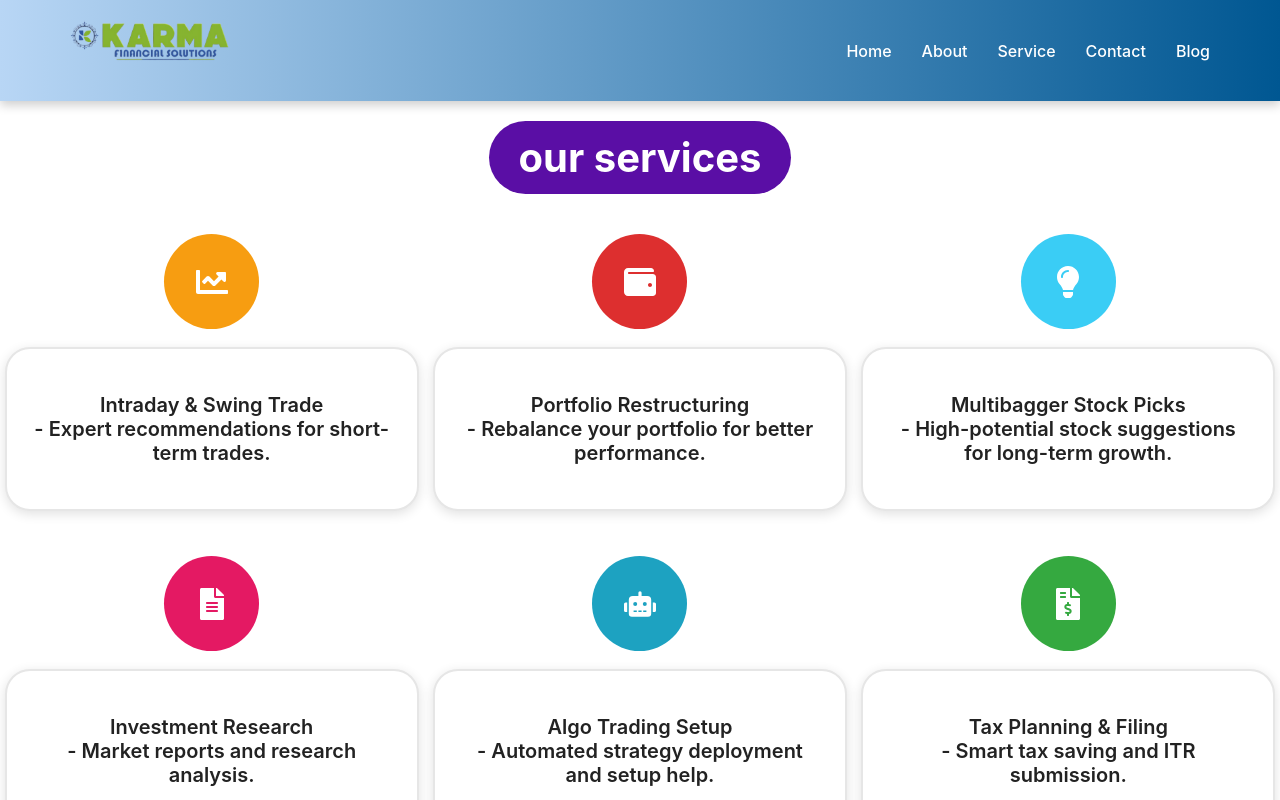
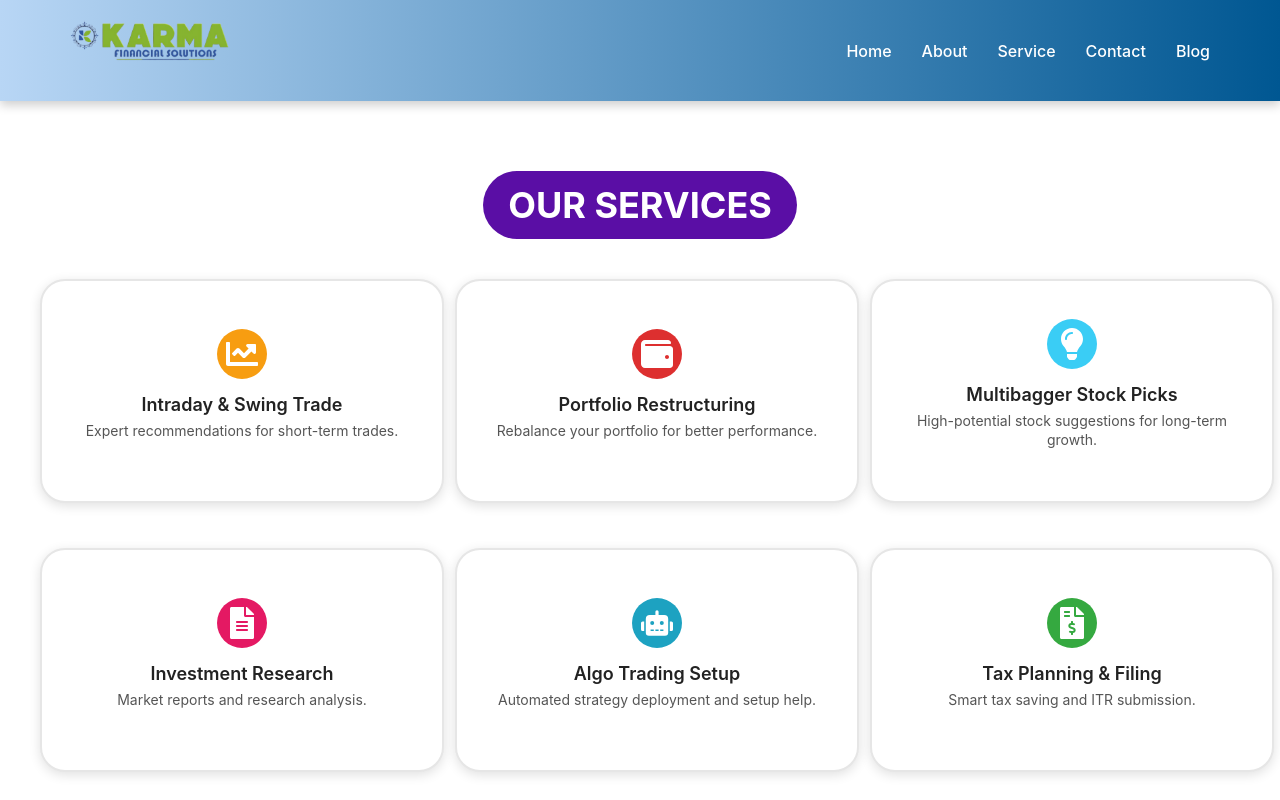
Before and after one commit to kajalvanzara05-png/karmafinancial, a React (Create React App) app: page /Service in a window 1280 px wide. Shown: the top 800 px of the page. Built offline with nearby package versions, Linux system fonts and the light colour scheme.

Commit message:
servicesupdate

```diff
--- a/src/pages/Service.css
+++ b/src/pages/Service.css
@@ -1,100 +1,79 @@
+.finance-wrapper {
+  padding: 50px 20px;
+  text-align: center;
+}
+
+.finance-title {
+  font-size: 36px;
+  margin-bottom: 40px;
+  color: #fff;
+  text-transform: uppercase;
+}
+
+.finance-grid {
+  display: grid;
+  grid-template-columns: repeat(3, 1fr);
+  gap: 45px;
+  max-width: 1250px;
+  margin: 0 auto;
+}
+
 .finance-card {
-  display: flex;
-  flex-direction: column;   /* 👉 Icon upar, content niche */
-  align-items: center;
+  width: 100%;
+  max-width: 360px;
   cursor: pointer;
-  transition: 0.3s;
-  gap: 15px;                /* Space between icon & text box */
+  transition: transform 0.3s;
 }
 
 .finance-card:hover {
   transform: translateY(-4px);
 }
 
-/* ICON CIRCLE */
+.finance-body {
+  background: white;
+  width: 100%;
+  min-height: 180px;
+  border-radius: 25px;
+  border: 2px solid #e6e6e6;
+  box-shadow: 0 3px 12px rgba(0,0,0,0.12);
+  display: flex;
+  flex-direction: column;
+  justify-content: center; /* Vertical center */
+  align-items: center;     /* Horizontal center */
+  padding: 20px;
+}
+
 .finance-icon {
-  width: 95px;
-  height: 95px;
+  width: 50px;
+  height: 50px;
   border-radius: 50%;
-  color: white;
-  font-size: 32px;
   display: flex;
   justify-content: center;
   align-items: center;
-  position: relative;
+  font-size: 32px;
+  color: white;
+  margin-bottom: 15px;
 }
 
-/* Remove puzzle cut shape */
-.finance-icon::after {
-  display: none;
-}
-
-/* LONG WHITE CARD (CENTERED) */
-.finance-body {
-  background: white;
-  padding: 25px 35px;
-  border-radius: 25px;
-  width: 100%;
-  box-shadow: 0px 4px 12px rgba(0,0,0,0.12);
-  min-height: 95px;
-  display: flex;
-  justify-content: center;
+.finance-content {
   text-align: center;
 }
 
 .finance-text {
-  font-size: 20px;
+  font-size: 18px;
   font-weight: 600;
   color: #222;
-}
-.finance-grid {
-  display: grid;
-  grid-template-columns: repeat(3, 1fr);  /* 👉 3 column fix */
-  gap: 25px;
-}
-.finance-grid {
-  display: grid;
-  grid-template-columns: repeat(3, 1fr);
-  gap: 45px 45px;     /* 👉 Row & column vache both side large spacing */
-  max-width: 1250px;
-  margin: 0 auto;
-  place-items: center;  /* 👉 Cards center & spacing visible */
+  margin: 0;
 }
 
-
-.finance-card {
-  width: 100%;
-  max-width: 360px;     /* All cards SAME width */
-  margin: 0 auto;
-  display: flex;
-  flex-direction: column;
-  align-items: center;
-  gap: 18px;
+.finance-description {
+  font-size: 14px;
+  color: #555;
+  margin-top: 6px;
+  line-height: 1.4;
 }
 
-
-
-.finance-body {
-  background: white;
-  padding: 20px 25px;
-  border-radius: 25px;
-  width: 100%;
-  min-height: 120px;          /* All cards SAME height */
-  display: flex;
-  justify-content: center;
-  align-items: center;
-  text-align: center;
-
-  border: 2px solid #e6e6e6;
-  box-shadow: 0 3px 12px rgba(0,0,0,0.12);
-}
-
-
-/* ===========================
-    RESPONSIVE BREAKPOINTS
-   =========================== */
-
-/* TABLET – 2 COLUMNS */
+/* RESPONSIVE */
 @media (max-width: 992px) {
   .finance-grid {
     grid-template-columns: repeat(2, 1fr);
@@ -102,7 +81,6 @@
   }
 }
 
-/* MOBILE – 1 COLUMN */
 @media (max-width: 600px) {
   .finance-grid {
     grid-template-columns: 1fr;
@@ -114,6 +92,6 @@
   }
 
   .finance-body {
-    min-height: 100px;
+    min-height: 160px;
   }
 }
--- a/src/pages/Service.jsx
+++ b/src/pages/Service.jsx
@@ -2,21 +2,23 @@ import React from "react";
 import { useNavigate } from "react-router-dom";
 import "./Service.css";
 
-import { FaChartLine, FaWallet, FaLightbulb, FaFileAlt, FaRobot, FaFileInvoiceDollar, FaHome, FaHeartbeat, FaUsers, FaClipboardList , FaPiggyBank } from "react-icons/fa";
+import {
+  FaChartLine, FaWallet, FaLightbulb, FaFileAlt, FaRobot,
+  FaFileInvoiceDollar, FaHome, FaHeartbeat, FaUsers, FaClipboardList, FaPiggyBank
+} from "react-icons/fa";
 
 const services = [
-  { id: 1, title: "Intraday & Swing Trade",description: "Expert recommendations for short-term trades.", icon: <FaChartLine />, color: "#F79D11" },
-  { id: 2, title: "Portfolio Restructuring",description: "Rebalance your portfolio for better performance.", icon: <FaWallet/>, color: "#dd2f2fff" },
-  { id: 3, title: "Multibagger Stock Picks",description: "High-potential stock suggestions for long-term growth.", icon: <FaLightbulb />, color: "#3acdf5ff" },
-  { id: 4, title: "Investment Research", description: "Market reports and research analysis.",icon: <FaFileAlt />, color: "#e41963ff" },
-  { id: 5, title: "Algo Trading Setup", description: "Automated strategy deployment and setup help.",icon: <FaRobot/>, color: "#1DA2C1" },
-  { id: 6, title: "Tax Planning & Filing",description: "Smart tax saving and ITR submission.", icon: <FaFileInvoiceDollar />, color: "#35A940" },
-  { id: 7, title: "Mutual Fund & SIP",description: "Custom mutual fund & SIP investment plans.", icon: <FaPiggyBank />, color: "#d7af35ff" },
-  { id: 8, title: "Insurance Advisory", description: "Health & life coverage consultation.",icon: <FaHeartbeat/>, color: "#7d106bff" },
-  { id: 9, title: "Retirement Planning", description: "Plan your retirement wealth and security.",icon: <FaUsers />, color: "#5a4747ff" },
-  { id: 10, title: "Loan Consultation",description: "Get guidance for home and business loans.", icon: <FaHome/>, color: "#1c246cff" },
-  { id: 11, title: "Financial Planning", description: "Complete future financial roadmap planning.",icon: <FaClipboardList />, color: "#e2497eff" },
-
+  { id: 1, title: "Intraday & Swing Trade", description: "Expert recommendations for short-term trades.", icon: <FaChartLine />, color: "#F79D11" },
+  { id: 2, title: "Portfolio Restructuring", description: "Rebalance your portfolio for better performance.", icon: <FaWallet/>, color: "#dd2f2fff" },
+  { id: 3, title: "Multibagger Stock Picks", description: "High-potential stock suggestions for long-term growth.", icon: <FaLightbulb />, color: "#3acdf5ff" },
+  { id: 4, title: "Investment Research", description: "Market reports and research analysis.", icon: <FaFileAlt />, color: "#e41963ff" },
+  { id: 5, title: "Algo Trading Setup", description: "Automated strategy deployment and setup help.", icon: <FaRobot/>, color: "#1DA2C1" },
+  { id: 6, title: "Tax Planning & Filing", description: "Smart tax saving and ITR submission.", icon: <FaFileInvoiceDollar />, color: "#35A940" },
+  { id: 7, title: "Mutual Fund & SIP", description: "Custom mutual fund & SIP investment plans.", icon: <FaPiggyBank />, color: "#d7af35ff" },
+  { id: 8, title: "Insurance Advisory", description: "Health & life coverage consultation.", icon: <FaHeartbeat/>, color: "#7d106bff" },
+  { id: 9, title: "Retirement Planning", description: "Plan your retirement wealth and security.", icon: <FaUsers />, color: "#5a4747ff" },
+  { id: 10, title: "Loan Consultation", description: "Get guidance for home and business loans.", icon: <FaHome/>, color: "#1c246cff" },
+  { id: 11, title: "Financial Planning", description: "Complete future financial roadmap planning.", icon: <FaClipboardList />, color: "#e2497eff" },
 ];
 
 const Services = () => {
@@ -24,29 +26,24 @@ const Services = () => {
 
   return (
     <div className="finance-wrapper">
-      <h1 className="finance-title">our services</h1>
+      <h1 className="finance-title">Our Services</h1>
 
       <div className="finance-grid">
-        {services.map((s, index) => (
+        {services.map((s) => (
           <div
             key={s.id}
             className="finance-card"
             onClick={() => navigate(`/services/${s.id}`)}
           >
-            {/* Left Circle */}
-            <div
-              className="finance-icon"
-              style={{ background: s.color }}
-            >
-              {s.icon}
-            </div>
-
-            {/* White Capsule */}
+            {/* Full card with icon + text inside */}
             <div className="finance-body">
-              <p className="finance-text">
-              {s.title}<br/>
-              {s.description ? ` - ${s.description}` : ""}
-              </p>
+              <div className="finance-icon" style={{ background: s.color }}>
+                {s.icon}
+              </div>
+              <div className="finance-content">
+                <h3 className="finance-text">{s.title}</h3>
+                <p className="finance-description">{s.description}</p>
+              </div>
             </div>
           </div>
         ))}
--- a/src/pages/Services.css
+++ b/src/pages/Services.css
@@ -1,54 +1,137 @@
-icon thoda card ni andar aetle ke aardg cut joi ae chhe                                                    .services {
+.services {
   text-align: center;
-  padding: 70px 20px;
-  background-color:whitesmoke
+  padding: 50px 20px;
+  background-color: whitesmoke;
 }
 
-.services h3 {
-  color: #2e7d32;
-  font-size: 26px;
-  margin-bottom: 40px;
+.finance-title {
+  font-size: 36px;
+  font-weight: 700;
+  text-align: center;
+  background: #5A0EA5;
+  color: white;
+  padding: 12px 25px;
+  border-radius: 50px;
+  width: fit-content;
+  margin: 0 auto 40px;
 }
 
-
-.finance-title {
-   font-size: 40px;
-   font-weight: 700;
-    text-align: center;
-    background: #5A0EA5;
-    color: white;
-    padding: 12px 30px;
-    border-radius: 50px;
-    width: fit-content;
-    margin: 0 auto 40px; }
-
+/* GRID */
 .service-grid {
   display: grid;
-  grid-template-columns: repeat(auto-fit, minmax(200px, 1fr));
-  gap: 25px;
-  max-width: 900px;
+  grid-template-columns: repeat(auto-fit, minmax(150px, 1fr));
+  gap: 20px;  /* Proper space between cards */
+  max-width: 1000px;
   margin: 0 auto;
+  place-items: center;
 }
 
+/* CARD */
 .service-card {
-  background: #fafafa;
-  padding: 25px;
-  border-radius: 10px;
-  box-shadow: 0 2px 10px rgba(0, 0, 0, 0.08);
+  background: white;
+  border-radius: 12px;
+  box-shadow: 0 3px 10px rgba(0,0,0,0.1);
   transition: 0.3s;
+  display: flex;
+  flex-direction: column;
+  justify-content: center; /* vertical center */
+  align-items: center;     /* horizontal center */
+  text-align: center;
+  padding: 15px;
+  width: 150px;    /* Small square */
+  height: 150px;   /* Small square */
 }
 
 .service-card:hover {
-  transform: translateY(-5px);
-  box-shadow: 0 10px 50px rgba(0, 0, 0, 0.15);
+  transform: translateY(-4px);
+  box-shadow: 0 8px 30px rgba(0,0,0,0.12);
 }
 
+/* ICON */
 .service-card .icon {
-  font-size: 40px;
-  margin-bottom: 10px;
+  width: 50px;
+  height: 50px;
+  border-radius: 50%;
+  display: flex;
+  justify-content: center;
+  align-items: center;
+  font-size: 50px;
+  color: white;
+  margin-bottom: 8px;
 }
 
+/* TITLE */
 .service-card h4 {
   color: #333;
   font-weight: 500;
+  font-size: 14px;
+  margin: 0;
 }
+
+/* DESCRIPTION */
+.service-card p {
+  font-size: 12px;
+  color: #555;
+  margin-top: 4px;
+  line-height: 1.2;
+  overflow: hidden;
+  text-overflow: ellipsis;
+}
+
+/* RESPONSIVE */
+
+/* Tablet */
+@media (max-width: 992px) {
+  .service-grid {
+    grid-template-columns: repeat(auto-fit, minmax(140px, 1fr));
+    gap: 15px;
+  }
+
+  .service-card {
+    width: 140px;
+    height: 140px;
+    padding: 12px;
+  }
+
+  .service-card .icon {
+    width: 45px;
+    height: 45px;
+    font-size: 20px;
+  }
+
+  .service-card h4 {
+    font-size: 13px;
+  }
+
+  .service-card p {
+    font-size: 11px;
+  }
+}
+
+/* Mobile */
+@media (max-width: 600px) {
+  .service-grid {
+    grid-template-columns: repeat(auto-fit, minmax(120px, 1fr));
+    gap: 10px;
+  }
+
+  .service-card {
+    width: 120px;
+    height: 120px;
+    padding: 10px;
+  }
+
+  .service-card .icon {
+    width: 40px;
+    height: 40px;
+    font-size: 18px;
+  }
+
+  .service-card h4 {
+    font-size: 12px;
+  }
+
+  .service-card p {
+    font-size: 10px;
+  }
+}
```
